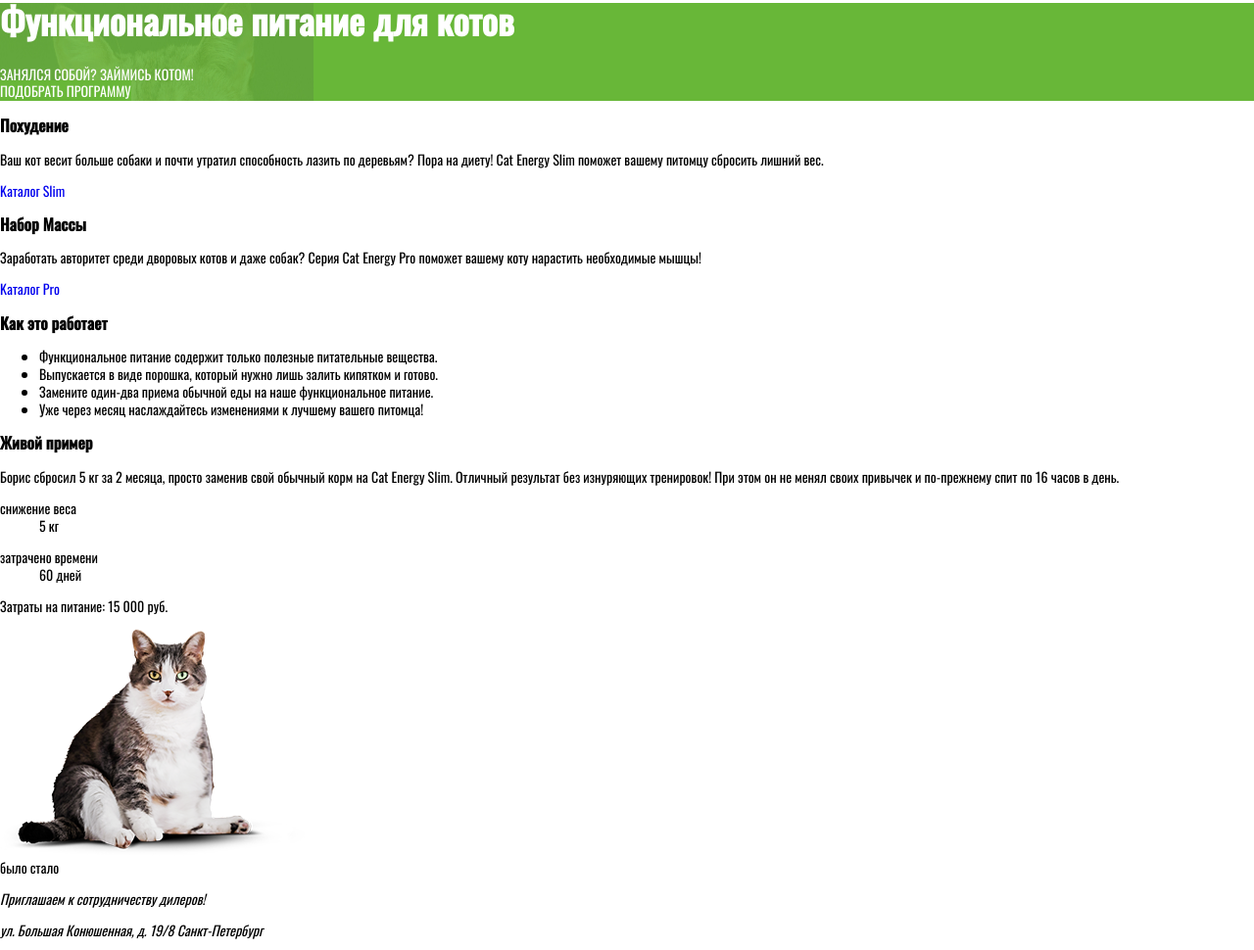
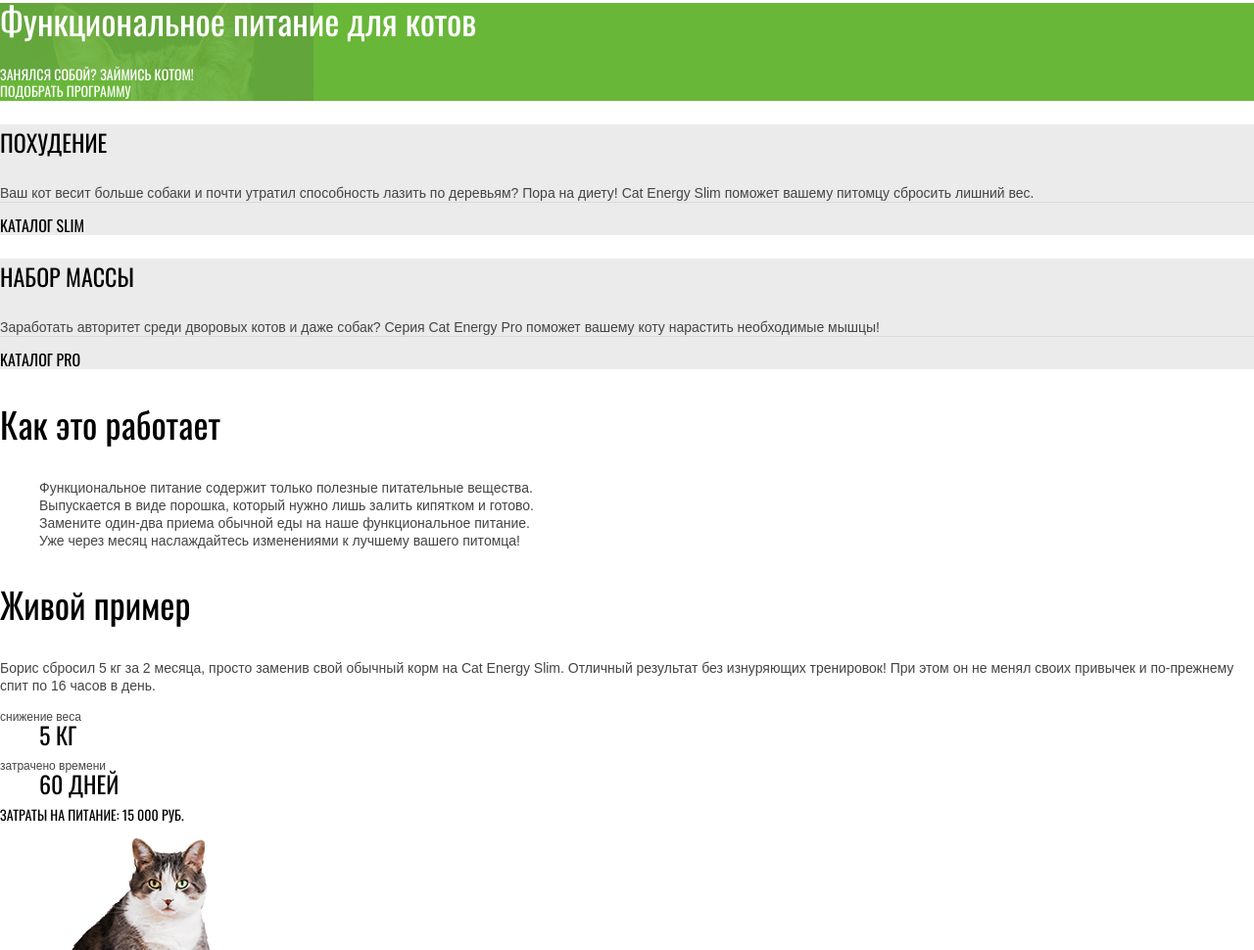
Before and after one commit to marimanger/1046271-cat-energy-22, a website: page source/index.html in a window 1280 px wide. Shown: the part 312-1282 px from the top of the page at 98% size. Drawn offline with nearby package versions, Linux system fonts and the light colour scheme; files that its build step writes are made by us from their sources.

Commit message:
Закончила базовую стилизацию главной

```diff
--- /dev/null
+++ b/source/sass/blocks/contacts.scss
@@ -0,0 +1,13 @@
+.contacts {
+  font-style: normal;
+}
+
+.contacts__collaboration-slogan {
+  text-transform: uppercase;
+}
+
+.contacts__address {
+  font-family: $font-arial;
+  line-height: 20px;
+  color: $special-dark-grey;
+}
--- /dev/null
+++ b/source/sass/blocks/example.scss
@@ -0,0 +1,25 @@
+.example__description-title {
+  font-size: 36px;
+  line-height: 40px;
+  font-weight: $base-font-size;
+}
+
+.example__description-story {
+  font-family: $font-arial;
+  color: $special-dark-grey;
+}
+
+.example__numbers-name {
+  font-family: $font-arial;
+  font-size: 12px;
+  color: $special-dark-grey;
+}
+
+.example__numbers-result {
+  font-size: 24px;
+  text-transform: uppercase;
+}
+
+.example__numbers-expenses {
+  text-transform: uppercase;
+}
--- a/source/sass/blocks/footer.scss
+++ b/source/sass/blocks/footer.scss
@@ -0,0 +1,22 @@
+.footer__wrapper {
+  background-color: $basic-grey;
+}
+
+.footer__social-list {
+  list-style: none;
+  border-top: $grey-bg-1 solid 1pt;
+}
+
+.footer__copyright {
+  border-top: $grey-bg-1 solid 1pt;
+}
+
+.footer__copyright-name {
+  color: $special-dark-grey;
+  font-family: $font-arial;
+  font-weight: $base-font-size;
+
+  &:active {
+    opacity: 0.3;
+  }
+}
--- a/source/sass/blocks/intro.scss
+++ b/source/sass/blocks/intro.scss
@@ -7,9 +7,9 @@
 }
 
 .intro__title {
-  display: block;
   font-size: 36px;
   line-height: 36px;
+  font-weight: $base-font-size;
 }
 
 .intro__slogan {
--- a/source/sass/blocks/main.scss
+++ b/source/sass/blocks/main.scss
@@ -2,4 +2,5 @@
   display: block;
   font-size: 14px;
   line-height: 18px;
+  font-weight: 400;
 }
--- a/source/sass/blocks/page.scss
+++ b/source/sass/blocks/page.scss
@@ -6,6 +6,7 @@
   margin: 0;
   background: $basic-white;
   font-family: $font-oswald;
+  font-weight: $base-font-size;
   color: $basic-black;
   box-sizing: border-box;
 }
--- /dev/null
+++ b/source/sass/blocks/services.scss
@@ -0,0 +1,30 @@
+.services__wrapper-slim {
+  background-color: $special-light-grey;
+}
+
+.services__wrapper-pro {
+  background-color: $special-light-grey;
+}
+
+.services__header {
+  text-transform: uppercase;
+  font-size: 24px;
+  line-height: 37px;
+  font-weight: $base-font-size;
+}
+
+.services__text {
+  font-family: $font-arial;
+  color: $special-dark-grey;
+  border-bottom: $grey-bg-1 solid 1pt;
+}
+
+.services__link {
+  color: $basic-black;
+  text-transform: uppercase;
+  font-size: 16px;
+
+  &:active {
+    opacity: 0.3;
+  }
+}
--- /dev/null
+++ b/source/sass/blocks/steps.scss
@@ -0,0 +1,11 @@
+.steps__header {
+  font-size: 36px;
+  line-height: 40px;
+  font-weight: $base-font-size;
+}
+
+.steps__list {
+  font-family: $font-arial;
+  color: $special-dark-grey;
+  list-style: none;
+}
--- a/source/sass/global/variables.scss
+++ b/source/sass/global/variables.scss
@@ -4,17 +4,19 @@
 $basic-black: #000000;
 $special-black: #111111;
 $special-dark-grey: #444444;
+$special-light-grey: #ebebeb;
+
 
 $basic-grey: #f2f2f2; //background footer
 $grey-bg-1: #d9d9d9; //background main Похудение
 $grey-bg-2: #eaeaea; //живой пример background
+
 
 $input-text: #e7e7e7;
 $input-text-hover: #cdcdcd;
 $input-text-focus: #444444;
 $basic-green: #68b738;
 $green-hover: #5eaa2f;
-$button-secondary-hover: #ebebeb;
 $error: #ff8282;
 
 $grey-border: #e6e6e6;
@@ -22,5 +24,6 @@
 //fonts
 
 $font-oswald: "Oswald", "Arial", sans-serif;
+$base-font-size: 400;
+$medium-font-size: 500;
 $font-arial: "Arial", sans-serif;
-$base-font-weight: 400;
--- a/source/sass/style.scss
+++ b/source/sass/style.scss
@@ -10,3 +10,8 @@
 @import "blocks/main.scss";
 @import "blocks/intro.scss";
 @import "blocks/button.scss";
+@import "blocks/services.scss";
+@import "blocks/steps.scss";
+@import "blocks/example.scss";
+@import "blocks/contacts.scss";
+@import "blocks/footer.scss";
```
